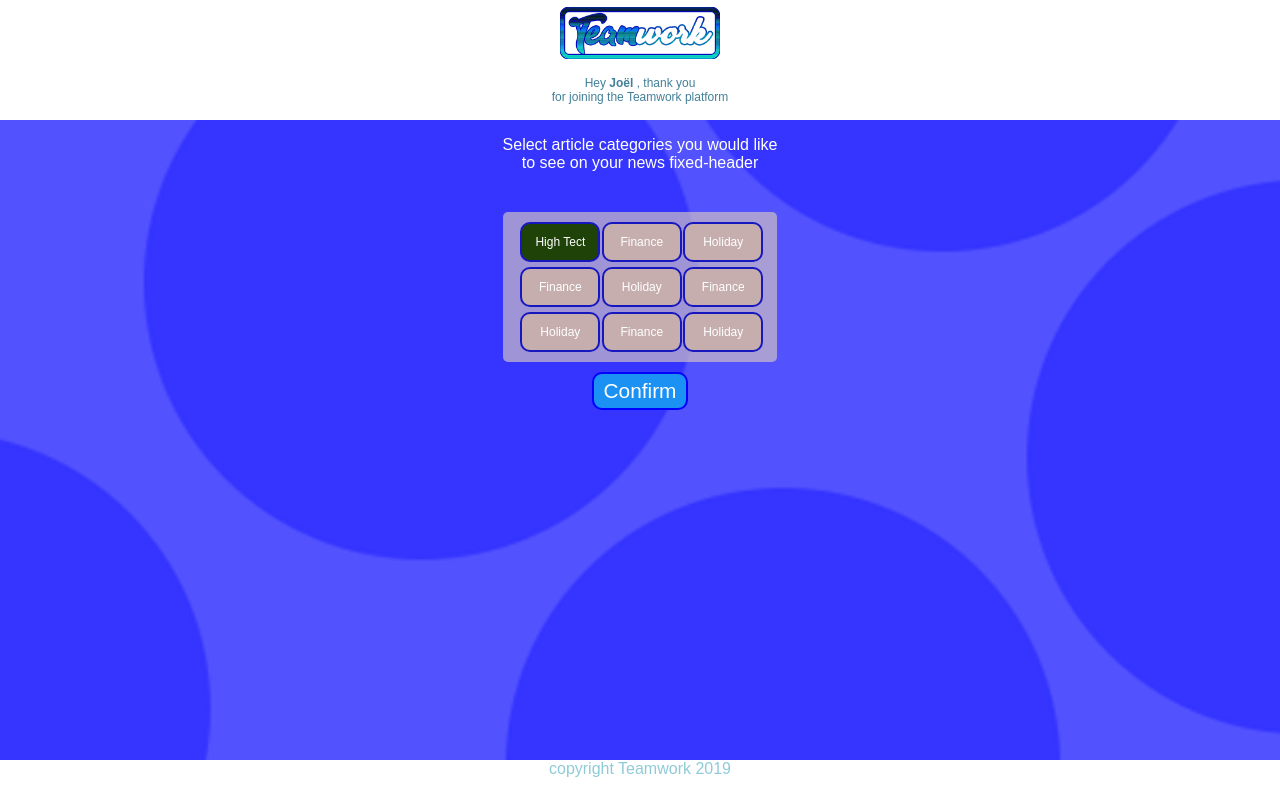
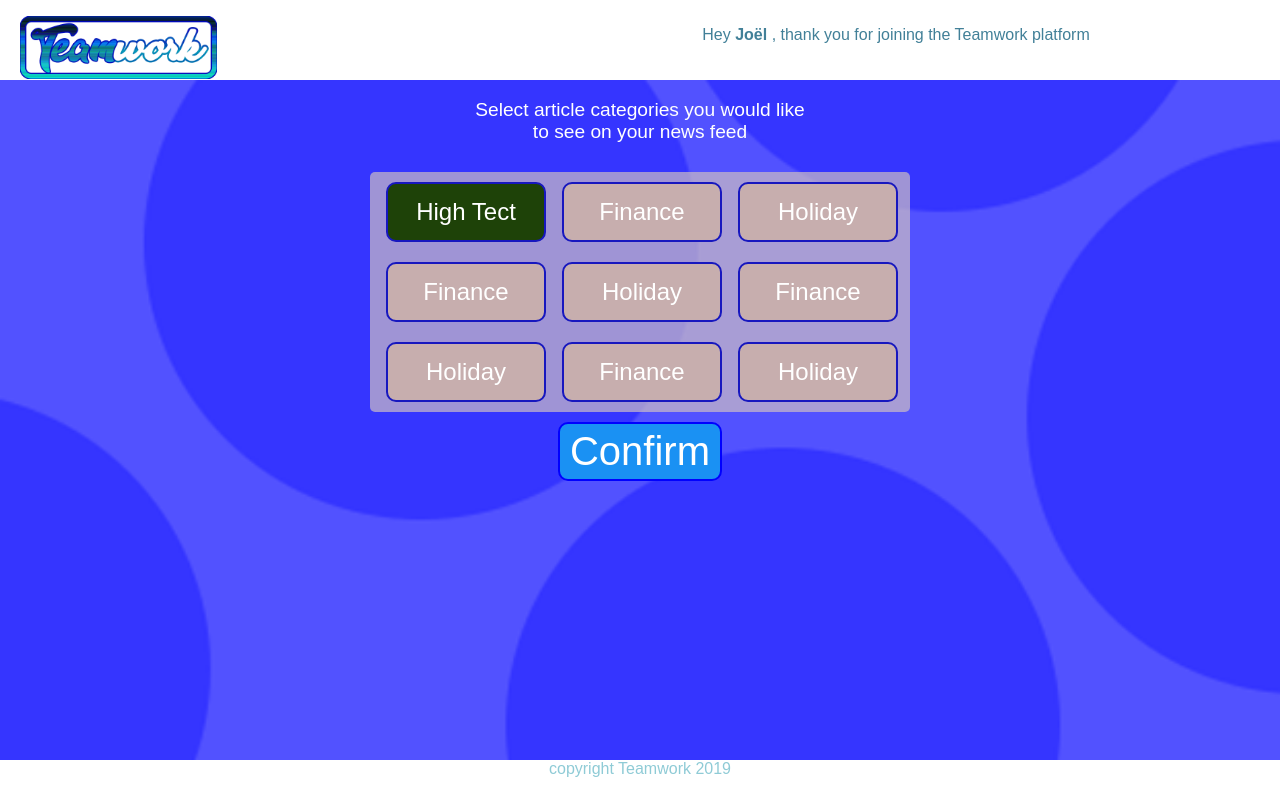
Before and after one commit to joelatiam/Teamwork, a plain HTML site: page UI/html/firstCategory.html in a window 1280 px wide. Drawn offline with Linux system fonts and the light colour scheme.

Commit message:
chore(medium screen):Make page responsive [#168333050]

```diff
--- a/UI/css/style.css
+++ b/UI/css/style.css
@@ -496,3 +496,57 @@ p.new-user-message-large {
     display: grid;
     align-content: center;
 }
+
+	/* Small devices (portrait tablets and large phones, 600px and up) */
+@media only screen and (min-width: 600px) {
+	    .fixed-header {
+	    grid-template-columns: 40% 60%;
+	    height: 10%;
+	    /* align-content: center; */
+	    /* justify-content: center; */
+	}
+	.app-logo {
+	    /* padding: 30px; */
+	    text-align: left;
+	    padding-left: 20px;
+	    display: grid;
+	    align-content: initial;
+	    /* justify-content: right; */
+	}
+	.app-logo>p>img {
+	    width: 40%;
+	    margin-top: unset;
+	}
+	.new-user-message>p {
+	    text-align: center;
+	    font-size: 12px;
+	    margin: unset;
+	    color: #428098;
+	}
+	p.new-user-message-large {
+	    display: block;
+	    font-size:medium;
+	}
+	p.new-user-message-small {
+	    display:none;
+	}
+	.new-user-message {
+	    padding-top: 30px;
+	}
+	.category-select {
+	    font-size: 24px;
+	    width: 160px;
+	    height: 60px;
+
+	}
+	.categories-list-selection {
+	    grid-gap:20px;
+	}
+
+	.instruction {
+	    font-size:larger;
+	}
+	.categories-submit>.submit-button {
+	    font-size:40px;
+	}
+}
--- a/UI/html/firstCategory.html
+++ b/UI/html/firstCategory.html
@@ -39,7 +39,7 @@ application is to facilitate more interaction between colleagues and facilitate
         <div class="instruction">
             <p>
                 Select article categories you would
-                like<br/> to see on your news fixed-header
+                like<br/> to see on your news feed
             </p>
         </div>
         <div class="categories-selection">
```
